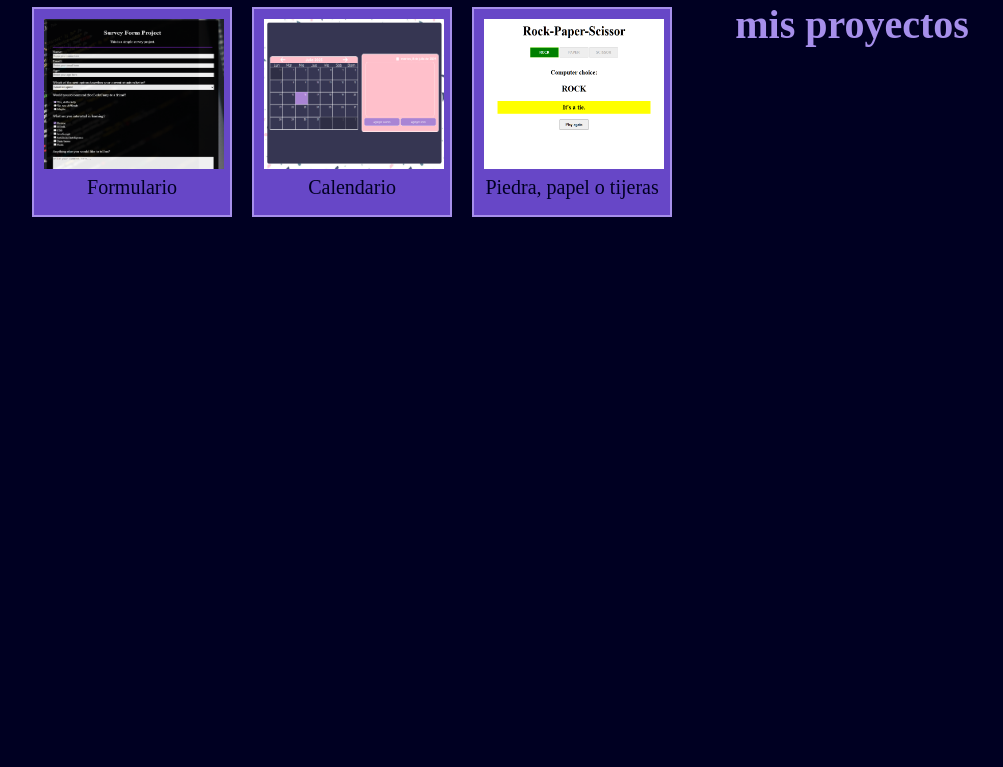
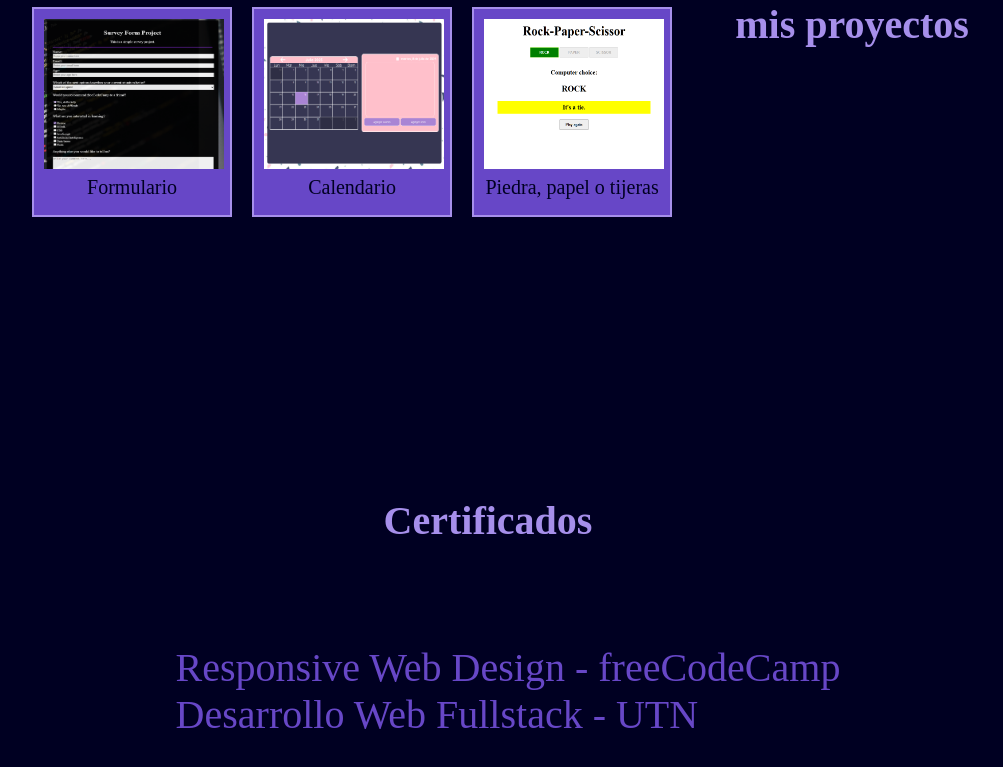
Before and after one commit to MicaelaAsselborn/portafolio-mica-asselborn, a plain HTML site: page index.html in a window 1280 px wide. Shown: the part 2053-2820 px from the top of the page, without its empty margins (152-1155 px from the left). Before the commit the page ends 2450 px from the top, so only its background shows below. Drawn offline with Linux system fonts and the light colour scheme.

Commit message:
Añadir sección Certificados

```diff
--- a/index.html
+++ b/index.html
@@ -143,6 +143,23 @@
           </h2>
         </div>
       </section>
+      <section id="certificados">
+        <h2>Certificados</h2>
+        <ul>
+          <li>
+            <a
+              href="https://www.freecodecamp.org/certification/Micaela_Asselborn/responsive-web-design"
+              >Responsive Web Design - freeCodeCamp</a
+            >
+          </li>
+          <li>
+            <a
+              href="https://www.memecreator.org/static/images/memes/5674006.jpg"
+              >Desarrollo Web Fullstack - UTN</a
+            >
+          </li>
+        </ul>
+      </section>
     </main>
   </body>
 </html>
--- a/styles.css
+++ b/styles.css
@@ -106,3 +106,18 @@ p{
 #contenedor-proyectos div:hover{
     transform: rotate(5deg);
 }
+
+/* CERTIFICADOS */
+
+#certificados{
+    display: flex;
+    flex-direction: column;
+    align-items: center;
+}
+#certificados h2{
+    margin: 100px;
+}
+li{
+    font-size: 40px;
+    list-style: none;
+}
```
Also changed, not shown: images/meme.jpg (added).
